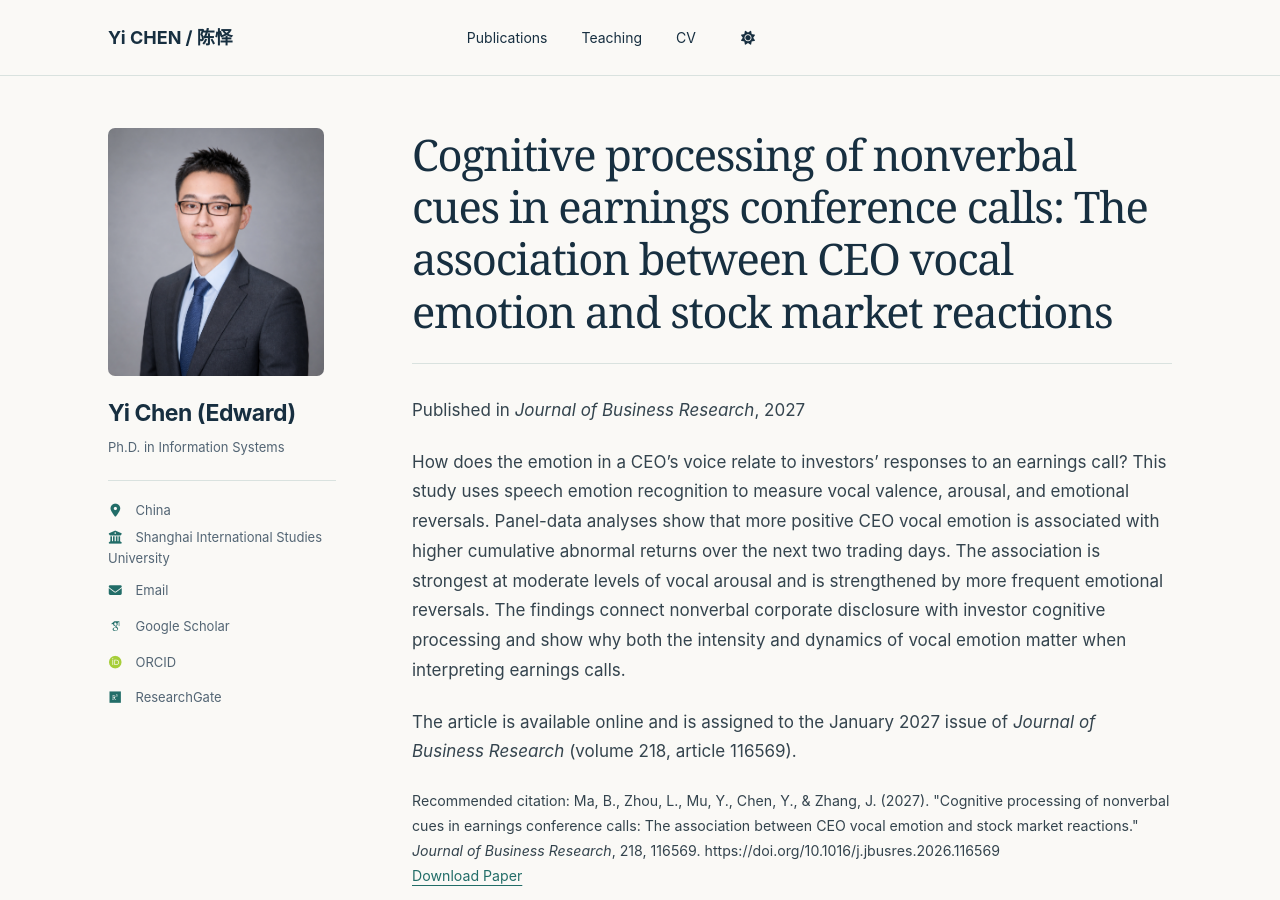
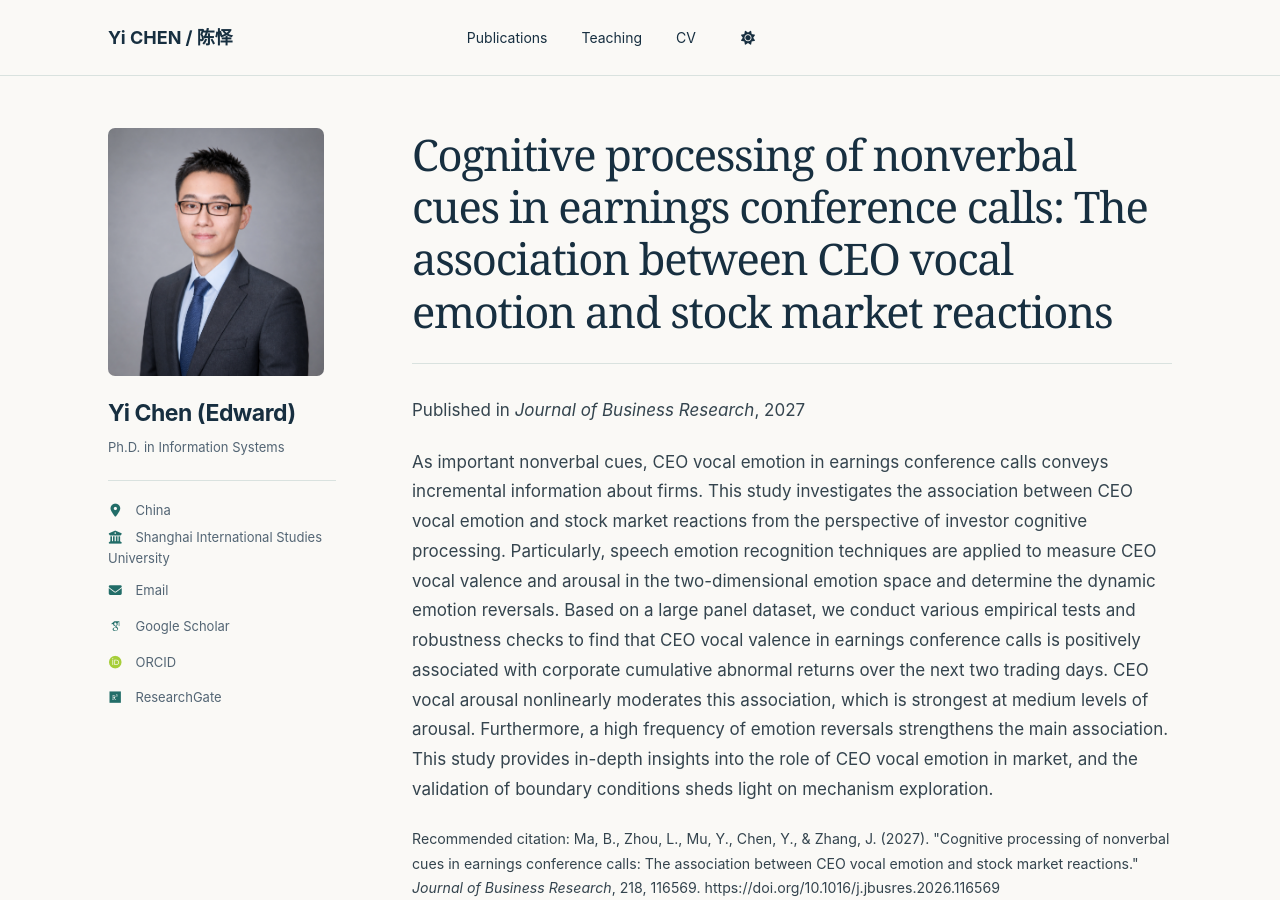
Before and after one commit to chenyi-edward/chenyi-edward.github.io, a Jekyll site: the page built from _publications/JBR-2027.md, in a window 1280 px wide and 900 px high. Built offline with Jekyll 4.4.1, drawn with Linux system fonts in a browser that asks for light colours; some web fonts are replaced; a script that is not in the unit is left out.

Commit message:
Update JBR-2027.md

```diff
--- a/_publications/JBR-2027.md
+++ b/_publications/JBR-2027.md
@@ -10,6 +10,4 @@ paperurl: 'https://doi.org/10.1016/j.jbusres.2026.116569'
 citation: 'Ma, B., Zhou, L., Mu, Y., Chen, Y., & Zhang, J. (2027). &quot;Cognitive processing of nonverbal cues in earnings conference calls: The association between CEO vocal emotion and stock market reactions.&quot; <i>Journal of Business Research</i>, 218, 116569. https://doi.org/10.1016/j.jbusres.2026.116569'
 ---
 
-How does the emotion in a CEO's voice relate to investors' responses to an earnings call? This study uses speech emotion recognition to measure vocal valence, arousal, and emotional reversals. Panel-data analyses show that more positive CEO vocal emotion is associated with higher cumulative abnormal returns over the next two trading days. The association is strongest at moderate levels of vocal arousal and is strengthened by more frequent emotional reversals. The findings connect nonverbal corporate disclosure with investor cognitive processing and show why both the intensity and dynamics of vocal emotion matter when interpreting earnings calls.
-
-The article is available online and is assigned to the January 2027 issue of *Journal of Business Research* (volume 218, article 116569).
+As important nonverbal cues, CEO vocal emotion in earnings conference calls conveys incremental information about firms. This study investigates the association between CEO vocal emotion and stock market reactions from the perspective of investor cognitive processing. Particularly, speech emotion recognition techniques are applied to measure CEO vocal valence and arousal in the two-dimensional emotion space and determine the dynamic emotion reversals. Based on a large panel dataset, we conduct various empirical tests and robustness checks to find that CEO vocal valence in earnings conference calls is positively associated with corporate cumulative abnormal returns over the next two trading days. CEO vocal arousal nonlinearly moderates this association, which is strongest at medium levels of arousal. Furthermore, a high frequency of emotion reversals strengthens the main association. This study provides in-depth insights into the role of CEO vocal emotion in market, and the validation of boundary conditions sheds light on mechanism exploration.
```
